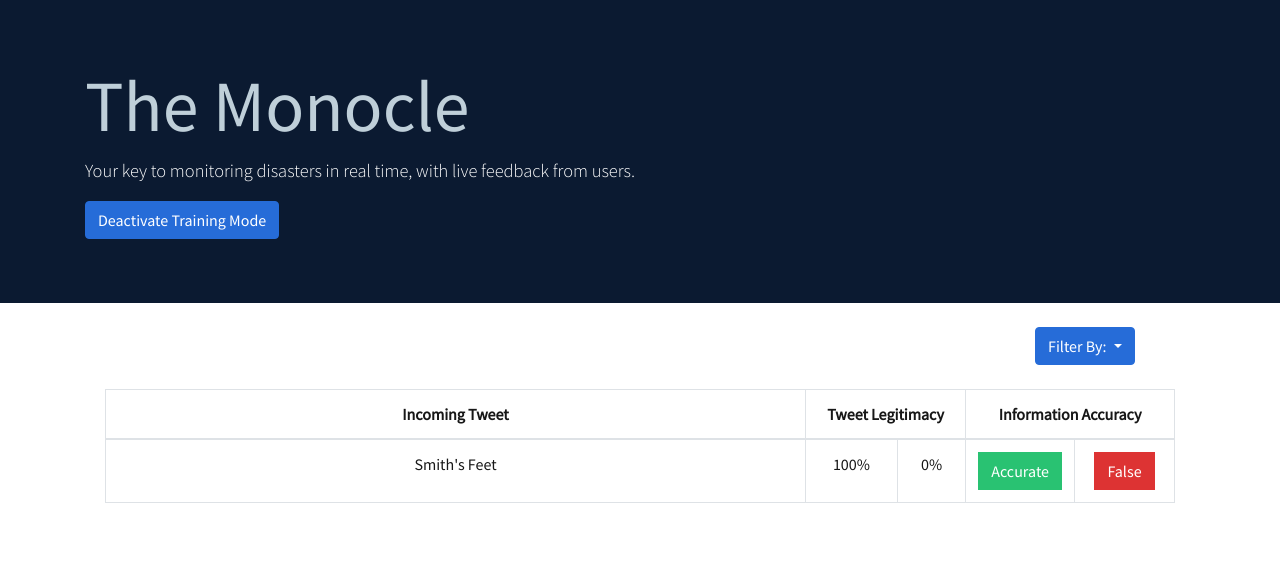
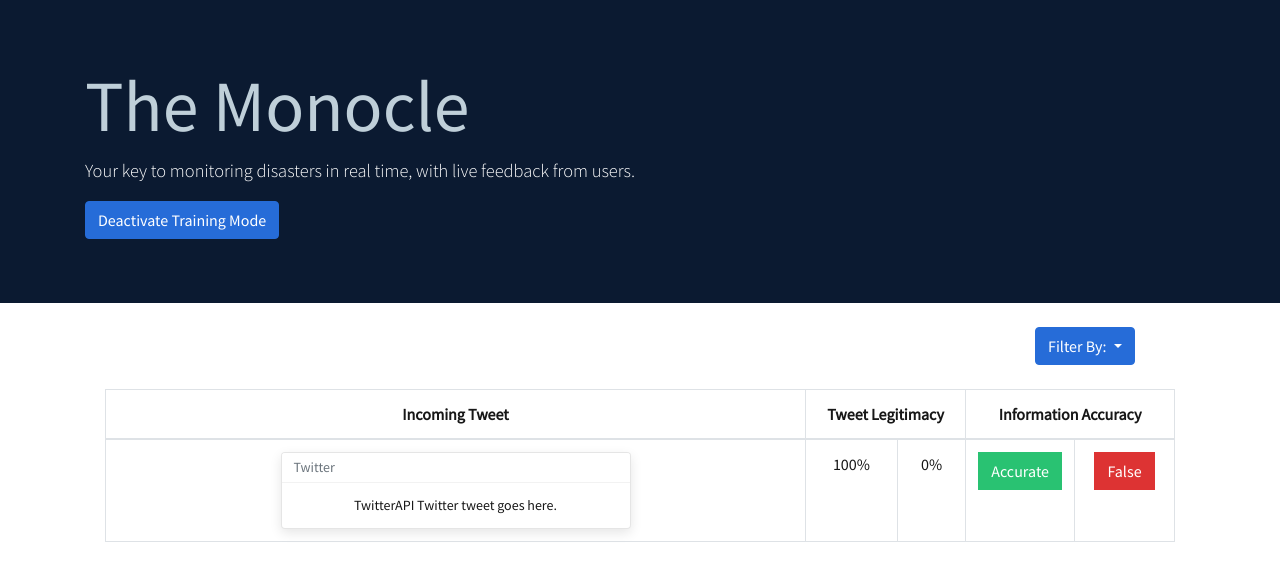
Before and after one commit to abdulelakiri/Varsity-Hacking-Team, a Flask app: page /traintable in a window 1280 px wide. Shown: the part 73-654 px from the top of the page. Run offline with Flask 2, Linux system fonts and the light colour scheme; some libraries are stand-ins or nearby versions.

Commit message:
centered and extended toast

```diff
--- a/webpage/templates/base.html
+++ b/webpage/templates/base.html
@@ -34,10 +34,8 @@
         <div class="collapse navbar-collapse" id="navbarNavAltMarkup">
           <div class="navbar-nav">
             <!-- link page using url_for to print url location for DBD_request -->
-              <a href="{{ url_for('site.homepage') }}"
-              class="pl-md-0 p-3 text-white">Home</a>
-              <a href="{{ url_for('site.heatmap') }}"
-              class="pl-md-0 p-3 text-white">Heat Map</a>
+            <a href="{{ url_for('site.homepage') }}" class="pl-md-0 p-3 text-white">Home</a>
+            <a href="{{ url_for('site.heatmap') }}" class="pl-md-0 p-3 text-white">Heat Map</a>
           </div>
         </div>
       </nav>
@@ -53,9 +51,8 @@
         <div class="lead mb-3">Your key to monitoring disasters in real time, with live feedback from users.
         </div>
         {% block trainingbuttonmode %}
-        <button type="button" class="btn btn-primary" style="border-radius: 4px;" >
-          <a href="{{ url_for('site.traintable') }}"
-          class="pl-md-0 text-white">Activate Training Mode</a>
+        <button type="button" class="btn btn-primary" style="border-radius: 4px;">
+          <a href="{{ url_for('site.traintable') }}" class="pl-md-0 text-white">Activate Training Mode</a>
         </button>
         <!--If possible, include overlays for explaining what training mode is-->
         {% endblock trainingbuttonmode %}
@@ -67,7 +64,8 @@
         <div class="col-sm-10"></div>
         <div class="col-sm-2">
           <div class="dropdown">
-            <button type="button" style="border-radius: 4px;" class="btn btn-primary dropdown-toggle" data-toggle="dropdown">
+            <button type="button" style="border-radius: 4px;" class="btn btn-primary dropdown-toggle"
+              data-toggle="dropdown">
               Filter By:
             </button>
             <div class="dropdown-menu">
@@ -80,7 +78,8 @@
       </div>
     </div>
     <div class="container mx-auto mt-4" style="width: 1100px;">
-        <table class="table table-bordered table-hover" style="text-align: center; border-radius: 4px;" role="presentation">
+      <table class="table table-bordered table-hover" style="text-align: center; border-radius: 4px;"
+        role="presentation">
         <thead>
           <tr>
             <th class="text-base" colspan="1">Incoming Tweet</th>
@@ -88,10 +87,11 @@
           </tr>
         </thead>
         <tbody>
-            <td class="text-base" style="text-align: center;" align="center" colspan="1" width="700">
+          <tr >
+            <td class="text-base" style="text-align: center;" colspan="1" width="700">
               {% block toastmaster %}
-              <div class="toast" style="align-self: center;">
-                <div class="toast-header" data-autohide="false">
+              <div class="toast mx-auto" style="align-self: center;" data-autohide="false">
+                <div class="toast-header">
                   Twitter
                 </div>
                 <div class="toast-body">
@@ -101,9 +101,10 @@
               {% endblock toastmaster %}
             </td>
             <td class="text-base" style="text-align: center;" colspan="1"> 100%</td>
-            <td class="text-base" style="text-align: center;" colspan="1" >0%</td>
-            </td>
-          </tbody>        </table>
+            <td class="text-base" style="text-align: center;" colspan="1">0%</td>
+          </tr>
+        </tbody>
+      </table>
     </div>
     {% endblock tablediv %}
     {% endblock content %}
@@ -126,7 +127,7 @@
     </script>
 
   <script>
-    $(document).ready(function(){
+    $(document).ready(function () {
       $('.toast').toast('show');
     });
   </script>
--- a/webpage/templates/trainingtable.html
+++ b/webpage/templates/trainingtable.html
@@ -6,8 +6,6 @@
 </button>
 <!--If possible, include overlays for explaining what training mode is-->
 {% endblock trainingbuttonmode %}
-
-{% block toastmaster %} {{ super() }}{% endblock toastmaster %}
 
 {% block tablediv %}
 <div class="container mt-4 border-radius: 4px;">
@@ -38,7 +36,9 @@
         </tr>
       </thead>
       <tbody>
-        <td class="text-base" style="text-align: center;" colspan="1" width="700">Smith's Feet</td>
+        <td class="text-base" style="text-align: center;" colspan="1" width="700">
+          {% block toastmaster %}    {{ super() }}{% endblock toastmaster %}
+        </td>
         <td class="text-base" style="text-align: center;" colspan="1"> 100%</td>
         <td class="text-base" style="text-align: center;" colspan="1" >0%</td>
         <td class="text-base" style="text-align: center;" colspan="1" width="100">
```
Lines whose indentation alone changed are shown as unchanged.
